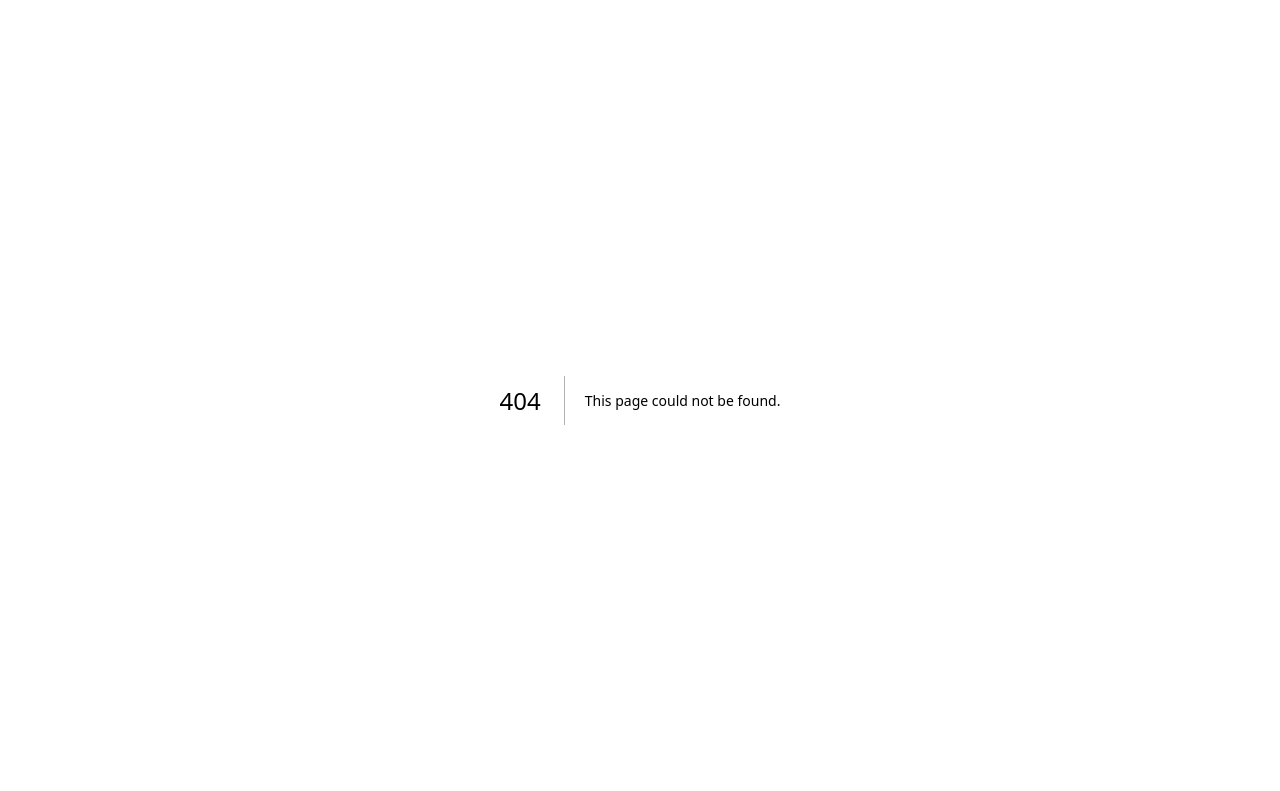
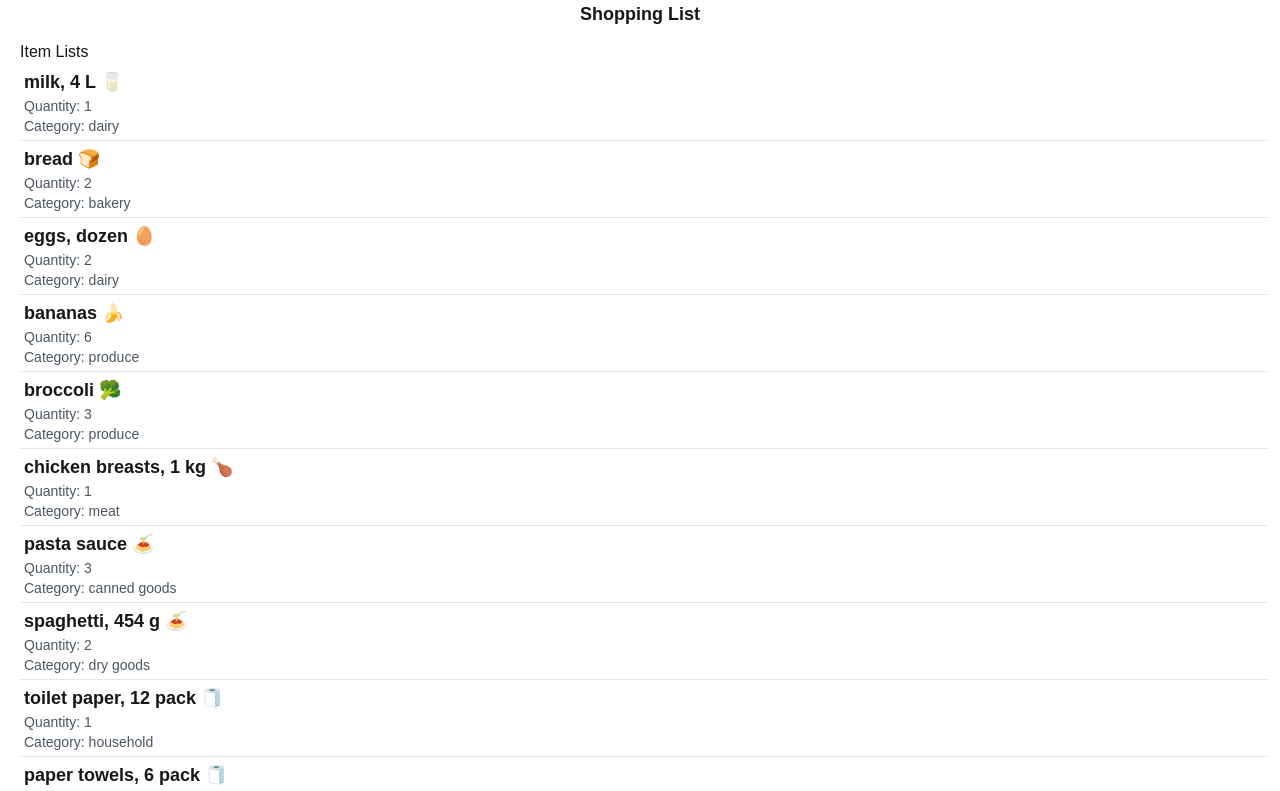
Before and after one commit to WJiyun/cprg306-assignments, a Next.js app: page /week-3 in a window 1280 px wide. Before the commit this address had no page. Shown: the top 791 px of the page. Built offline with nearby package versions, Linux system fonts and the light colour scheme.

Commit message:
Added new folder week-3
In the week-3 added, item-list.js, item.js, page.js... Also changed the title in the layout.js to "Shopping List".

```diff
--- a/app/layout.js
+++ b/app/layout.js
@@ -13,7 +13,7 @@ const geistMono = localFont({
 });
 
 export const metadata = {
-  title: "Create Next App",
+  title: "Shopping List",
   description: "Generated by create next app",
 };
 
--- a/app/page.js
+++ b/app/page.js
@@ -5,6 +5,7 @@ export default function Home() {
     <div>
       <h1>CPRG 306: Web Development 2 - Assignments</h1>
       <Link href="http://localhost:3000/week-2">Go to Week-2</Link>
+      <p><Link href="http://localhost:3000/week-3">Go to Week-3</Link></p>
     </div>
   );
 }
--- /dev/null
+++ b/app/week-3/item-list.js
@@ -0,0 +1,92 @@
+import Item from "./item.js";
+
+export default function ItemList(){
+    const item1 = {
+        name: "milk, 4 L 🥛",
+        quantity: 1,
+        category: "dairy",
+      };
+
+      const item2 = {
+        name: "bread 🍞",
+        quantity: 2,
+        category: "bakery",
+      };
+
+      const item3 = {
+        name: "eggs, dozen 🥚",
+        quantity: 2,
+        category: "dairy",
+      };
+
+      const item4 = {
+        name: "bananas 🍌",
+        quantity: 6,
+        category: "produce",
+      };
+
+      const item5 = {
+        name: "broccoli 🥦",
+        quantity: 3,
+        category: "produce",
+      };
+
+      const item6 = {
+        name: "chicken breasts, 1 kg 🍗",
+        quantity: 1,
+        category: "meat",
+      };
+
+      const item7 = {
+        name: "pasta sauce 🍝",
+        quantity: 3,
+        category: "canned goods",
+      };
+
+      const item8 = {
+        name: "spaghetti, 454 g 🍝",
+        quantity: 2,
+        category: "dry goods",
+      };
+
+      const item9 = {
+        name: "toilet paper, 12 pack 🧻",
+        quantity: 1,
+        category: "household",
+      };
+
+      const item10 = {
+        name: "paper towels, 6 pack 🧻",
+        quantity: 1,
+        category: "household",
+      };
+
+      const item11 = {
+        name: "dish soap 🍽️",
+        quantity: 1,
+        category: "household",
+      };
+
+      const item12 = {
+        name: "hand soap 🧼",
+        quantity: 4,
+        category: "household",
+      };
+    return(
+        <main className="m-3 ml-5">
+            <p>Item Lists</p>
+            <Item {...item1}></Item>
+            <Item {...item2}></Item>
+            <Item {...item3}></Item>
+            <Item {...item4}></Item>
+            <Item {...item5}></Item>
+            <Item {...item6}></Item>
+            <Item {...item7}></Item>
+            <Item {...item8}></Item>
+            <Item {...item9}></Item>
+            <Item {...item10}></Item>
+            <Item {...item11}></Item>
+            <Item {...item12}></Item>
+        </main>
+    )
+}
--- /dev/null
+++ b/app/week-3/item.js
@@ -0,0 +1,10 @@
+export default function Item({name, quantity, category}) {
+    return (
+    <div className="p-1 border-b border-gray-200">
+      <div className="font-bold text-lg">{name}</div>
+      <div className="text-sm text-gray-600">Quantity: {quantity}</div>
+      <div className="text-sm text-gray-600">Category: {category}</div>
+    </div>
+
+    )
+}
--- /dev/null
+++ b/app/week-3/page.js
@@ -0,0 +1,10 @@
+import ItemList from "./item-list.js";
+
+export default function Page() {
+    return (
+        <main>
+            <h1 className="font-bold text-lg text-center">Shopping List</h1>
+            <ItemList />
+        </main>
+    )
+}
```
